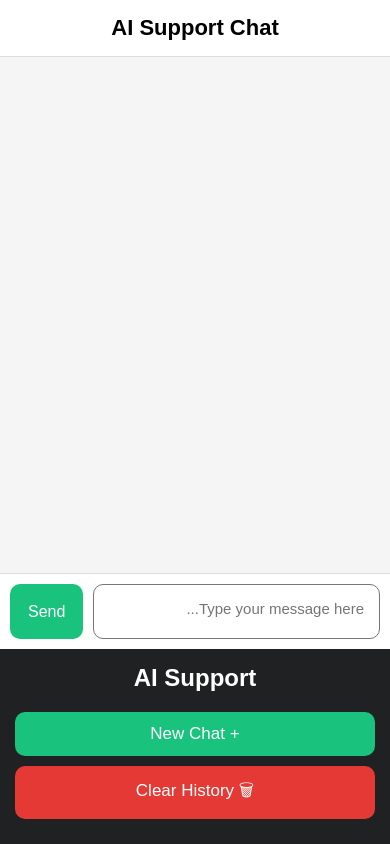
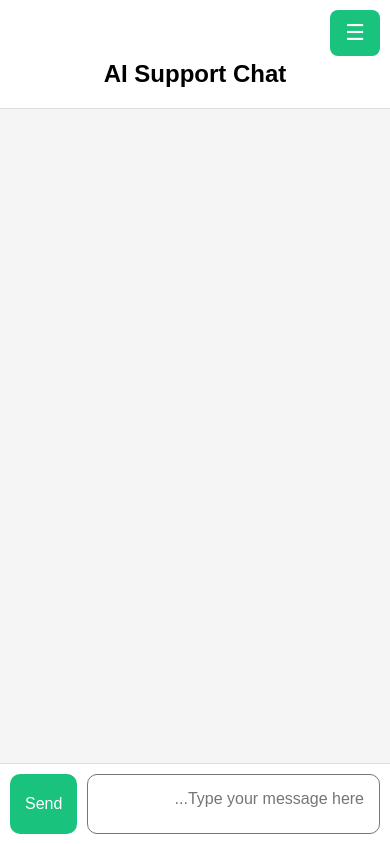
Before and after one commit to bayoumydeutsch313-eng/positive-chat-ai, a Flask app: page / in a window 390 px wide. Run offline with Flask 3, Linux system fonts and the light colour scheme.

Commit message:
Update index.html

```diff
--- a/templates/index.html
+++ b/templates/index.html
@@ -6,7 +6,6 @@
 <title>AI Support Chat</title>
 
 <style>
-
 *{
 margin:0;
 padding:0;
@@ -19,18 +18,15 @@ display:flex;
 height:100vh;
 background:#f5f5f5;
 direction:rtl;
-overflow:hidden;
 }
 
 /* Sidebar */
-
 .sidebar{
 width:300px;
 background:#202123;
 color:white;
 padding:15px;
 overflow-y:auto;
-flex-shrink:0;
 }
 
 .logo{
@@ -68,7 +64,6 @@ margin-bottom:10px;
 cursor:pointer;
 transition:.3s;
 position:relative;
-word-break:break-word;
 }
 
 .chat-item:hover{
@@ -85,12 +80,10 @@ font-size:18px;
 }
 
 /* Main */
-
 .main{
 flex:1;
 display:flex;
 flex-direction:column;
-min-width:0;
 }
 
 .header{
@@ -115,7 +108,6 @@ margin:10px 0;
 border-radius:15px;
 line-height:1.7;
 white-space:pre-wrap;
-word-break:break-word;
 }
 
 .user{
@@ -143,7 +135,6 @@ resize:none;
 padding:15px;
 font-size:16px;
 border-radius:10px;
-min-width:0;
 }
 
 .send{
@@ -155,41 +146,58 @@ font-size:18px;
 border-radius:10px;
 cursor:pointer;
 }
+  /* زر القائمة */
+.menu-btn{
+display:none;
+position:fixed;
+top:10px;
+right:10px;
+z-index:1001;
+background:#19c37d;
+color:white;
+border:none;
+padding:10px 15px;
+font-size:22px;
+border-radius:8px;
+cursor:pointer;
+}
 
-/* RESPONSIVE */
-
-@media screen and (max-width:900px){
+/* موبايل */
+@media (max-width:768px){
 
 body{
-flex-direction:column;
-height:100dvh;
 overflow:hidden;
 }
 
+.menu-btn{
+display:block;
+}
+
 .sidebar{
-width:100%;
-height:auto;
-max-height:220px;
-order:2;
+position:fixed;
+right:-320px;
+top:0;
+width:300px;
+height:100%;
+z-index:1000;
+transition:0.3s;
+}
+
+.sidebar.active{
+right:0;
 }
 
 .main{
-order:1;
-height:100%;
+width:100%;
 }
 
 .header{
-font-size:22px;
-padding:15px;
-}
-
-.chat-box{
-padding:12px;
+font-size:24px;
+padding-top:60px;
 }
 
 .message{
-max-width:92%;
-font-size:15px;
+max-width:95%;
 }
 
 .input-area{
@@ -197,22 +205,21 @@ padding:10px;
 }
 
 textarea{
-height:55px;
-font-size:15px;
+font-size:16px;
 }
 
 .send{
-padding:12px 18px;
+padding:12px 15px;
 font-size:16px;
 }
-
 }
-
 </style>
 </head>
 <body>
 
-<div class="sidebar">
+<button class="menu-btn" onclick="toggleMenu()">☰</button>
+
+<div class="sidebar" id="sidebar">
 <div class="logo">AI Support</div>
 
 <button class="btn new-chat" onclick="newChat()">+ New Chat</button>
@@ -405,6 +412,9 @@ if(chats.length > 0){
 currentChat = chats[0];
 renderMessages();
 }
+  function toggleMenu(){
+document.getElementById("sidebar").classList.toggle("active");
+}
 </script>
 
 </body>
```
